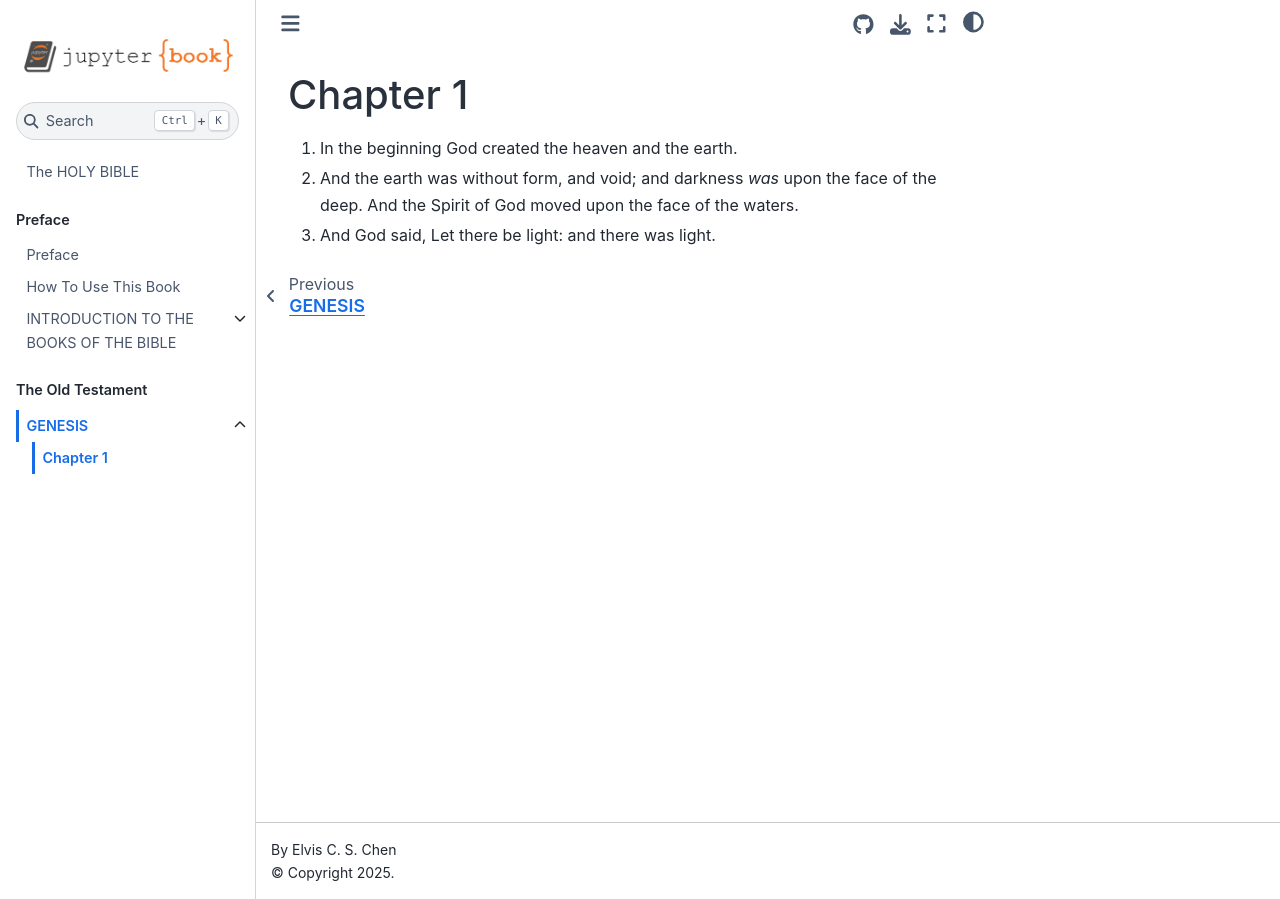
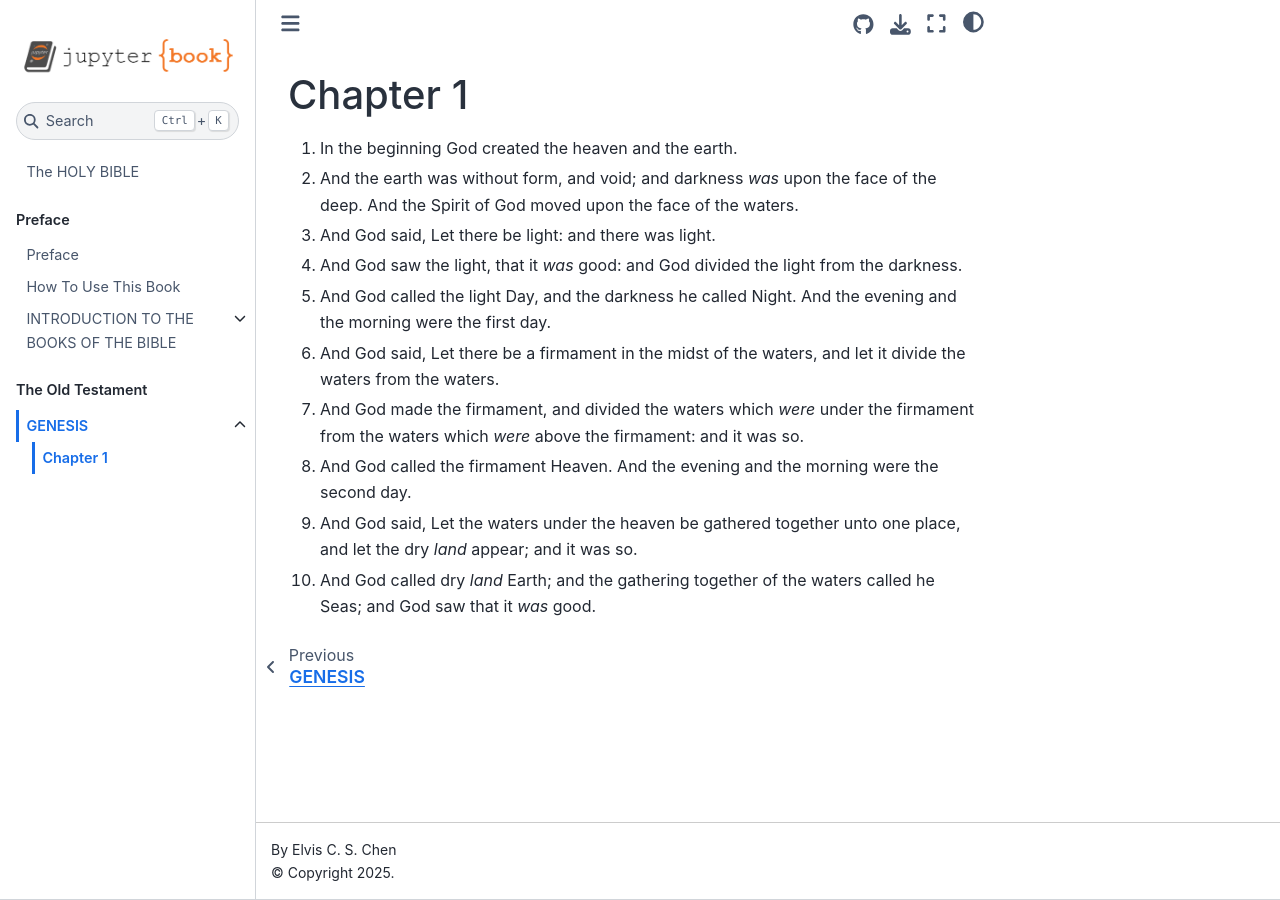
Before and after one commit to cheneuwo/Bible-in-Markdown, a Jupyter Book: the page built from docs/The_Old_Testament/Genesis/Chapter_001.md, in a window 1280 px wide. Built offline with Jupyter Book 1.0.4 settings and Sphinx 7.4.7 and the Sphinx Book theme 1.1.4, drawn with Linux system fonts in a browser that asks for light colours.

Commit message:
Update Chapter_001.md

```diff
--- a/docs/The_Old_Testament/Genesis/Chapter_001.md
+++ b/docs/The_Old_Testament/Genesis/Chapter_001.md
@@ -1,5 +1,12 @@
-## Chapter 1
+# Chapter 1
 
 1. In the beginning God created the heaven and the earth.
 1. And the earth was without form, and void; and darkness *was* upon the face of the deep. And the Spirit of God moved upon the face of the waters.
 1. And God said, Let there be light: and there was light.
+1. And God saw the light, that it *was* good: and God divided the light from the darkness.
+1. And God called the light Day, and the darkness he called Night. And the evening and the morning were the first day.
+1. And God said, Let there be a firmament in the midst of the waters, and let it divide the waters from the waters.
+1. And God made the firmament, and divided the waters which *were* under the firmament from the waters which *were* above the firmament: and it was so.
+1. And God called the firmament Heaven. And the evening and the morning were the second day.
+1. And God said, Let the waters under the heaven be gathered together unto one place, and let the dry *land* appear; and it was so.
+1. And God called dry *land* Earth; and the gathering together of the waters called he Seas; and God saw that it *was* good.
```
